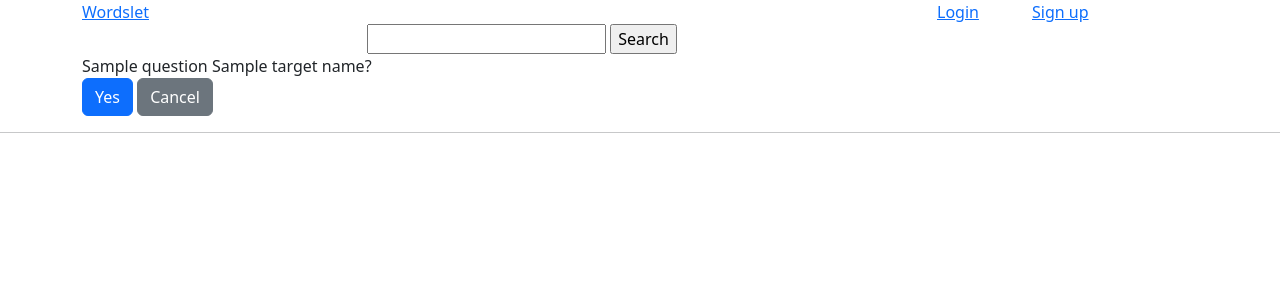
After one commit to seirepo/tietokantasovellus-kesa-2022, a Flask app: template templates/confirm.html in a window 1280 px wide. The commit adds this page. Shown: the top 300 px of the page. Run offline with Flask 2, Linux system fonts and the light colour scheme; the template is opened without the code that fills it: most values are stand-ins (such as "Sample title", 1, 10 or a date in 2020); some libraries are stand-ins or nearby versions.

Commit message:
Implement remove button function
Add confirm.html to confirm e.g. remove operation

```diff
--- /dev/null
+++ b/templates/confirm.html
@@ -0,0 +1,23 @@
+{% extends "layout.html" %}
+{% block title %}Play{% endblock %}
+{% block content %}
+
+
+<div class="container">
+    <div class="row">
+        <div class="col-12">
+            <form action="/remove-sets?{{ target }}={{ target_id }}" method="post">
+                <div class="form-group col-6">
+                    <label for="confirmAction">{{ question }} {{ target_name }}?</label>
+                </div>
+                <div class="form-group col-6">
+                    <input type="submit" class="btn btn-primary" value="Yes" id="confirmAction">
+                    <a class="btn btn-secondary" href="{{ cancel_path }}" id="confirmAction">Cancel</a>
+                    <input type="hidden" name="csrf_token" value="{{ session.csrf_token }}">
+                </div>
+            </form>
+        </div>
+    </div>
+</div>
+
+{% endblock %}
--- a/templates/set.html
+++ b/templates/set.html
@@ -13,7 +13,7 @@
         {% if creator == session.user_id %}
         <div class="col-4">
             <a class="btn btn-primary" href="/edit-set/{{ set.id }}">Edit set</a>
-            <a class="btn btn-secondary" href="">Remove set</a>
+            <a class="btn btn-secondary" href="\confirm?action=remove&target=set&id={{ set.id }}">Remove set</a>
         </div>
         {% endif %}
     </div>
```
Also changed, not shown: routes.py (+25 -1 lines).
